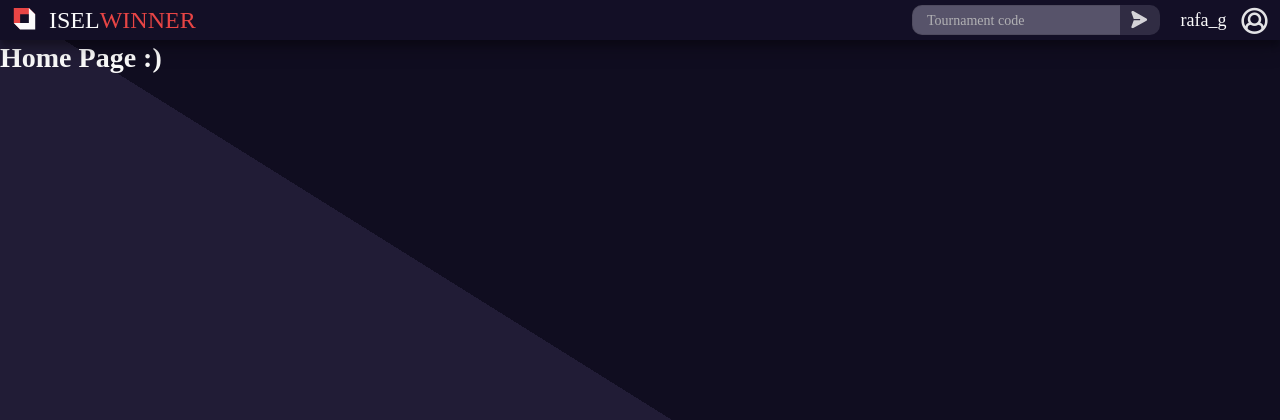
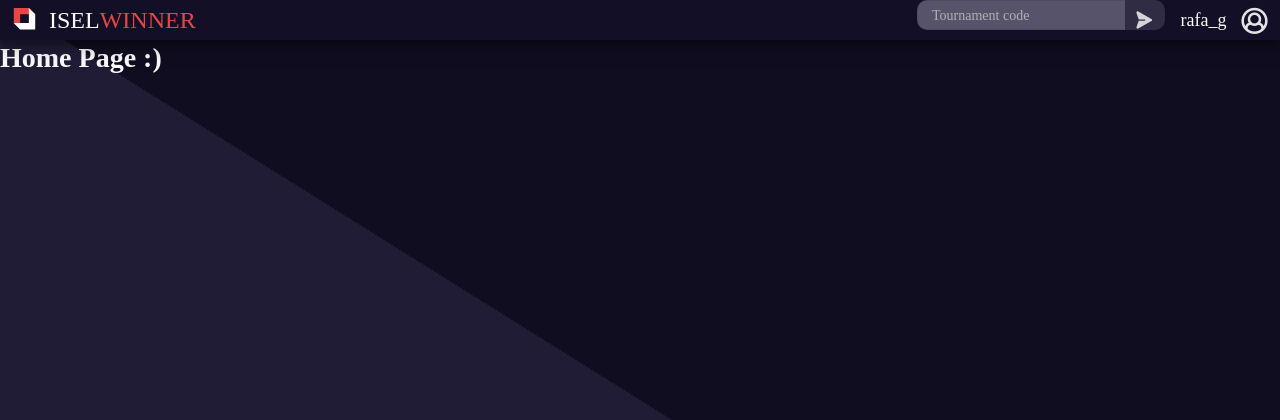
Before and after one commit to davidsongoap/IW-Website, a Django app: page / in a window 1280 px wide. Shown: the top 420 px of the page. Run offline with Django 3.2, Linux system fonts and the light colour scheme; some web fonts are replaced.

Commit message:
formatting changes

```diff
--- a/IW/static/css/navbar.css
+++ b/IW/static/css/navbar.css
@@ -18,7 +18,7 @@ body{
 
 #navbar {
     z-index: 6;
-    padding: 0;
+    padding: 4;
     margin: 0;
     background-color: #130F26;
     height: 30px;
@@ -36,6 +36,11 @@ body{
 }
 
 #navbar .right .input {
+    padding: 0px;
+    height: 30px;
+}
+
+#navbar .right form  {
     padding: 5px;
 }
 
@@ -59,7 +64,4 @@ body{
 }
 
 #navbar .right .input button svg {
-    top: 50%;
-    left: 50%;
-    transform: translateY(-30%)
 }
```
Also changed, not shown: IW/static/css/forms.css (+15 -4 lines).
